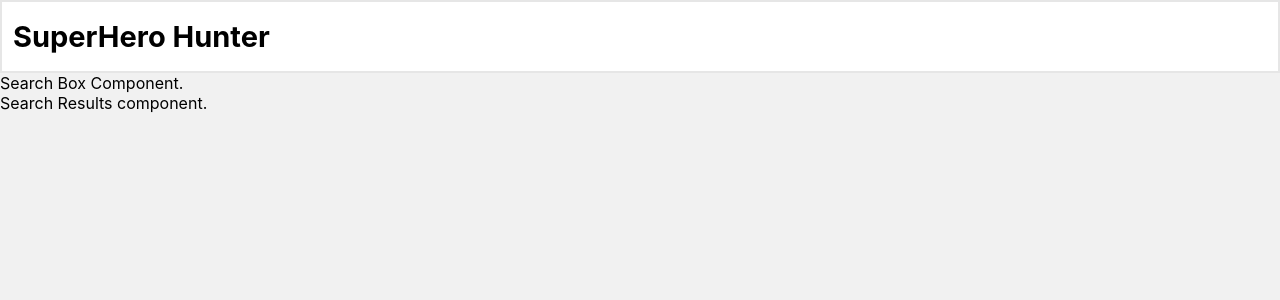
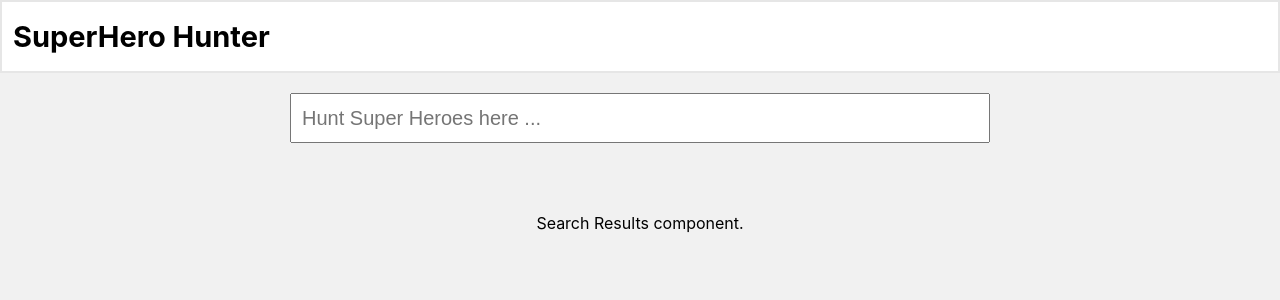
Before and after one commit to ashu-89/super-heros, a React (Create React App) app: page / in a window 1280 px wide. Shown: the top 300 px of the page. Built offline with nearby package versions, Linux system fonts and the light colour scheme.

Commit message:
searchbox completed

```diff
--- a/src/App.js
+++ b/src/App.js
@@ -12,8 +12,12 @@ function App() {
   return (
     <div className="App">
       <NavComp></NavComp>
-      <SearchBoxComp></SearchBoxComp>
-      <SearchResults></SearchResults>
+      <div className="main">
+        <SearchBoxComp></SearchBoxComp>
+        <br></br>
+        <SearchResults></SearchResults>
+
+      </div>
 
     </div>
   );
--- a/src/SearchBoxComp.js
+++ b/src/SearchBoxComp.js
@@ -3,7 +3,7 @@ import React from 'react';
 function SearchBoxComp(props) {
     return (
         <div>
-            Search Box Component.
+            <input id="search-bar" type="search" placeholder="Hunt Super Heroes here ..."></input>
         </div>
     );
 }
--- a/src/index.css
+++ b/src/index.css
@@ -27,3 +27,22 @@ code {
   font-size: 29px;
   font-weight: 699;
 }
+
+.main {
+  display: flex;
+  justify-content: center;
+  align-items: center;
+  flex-direction: column;
+  width: 1100px;
+  margin: 0 auto;
+  margin-top: 20px;
+
+}
+
+#search-bar {
+  width: 700px;
+  height: 50px;
+  padding-left: 10px;
+  font-size: 20px;
+  margin-bottom: 50px;
+}
```
